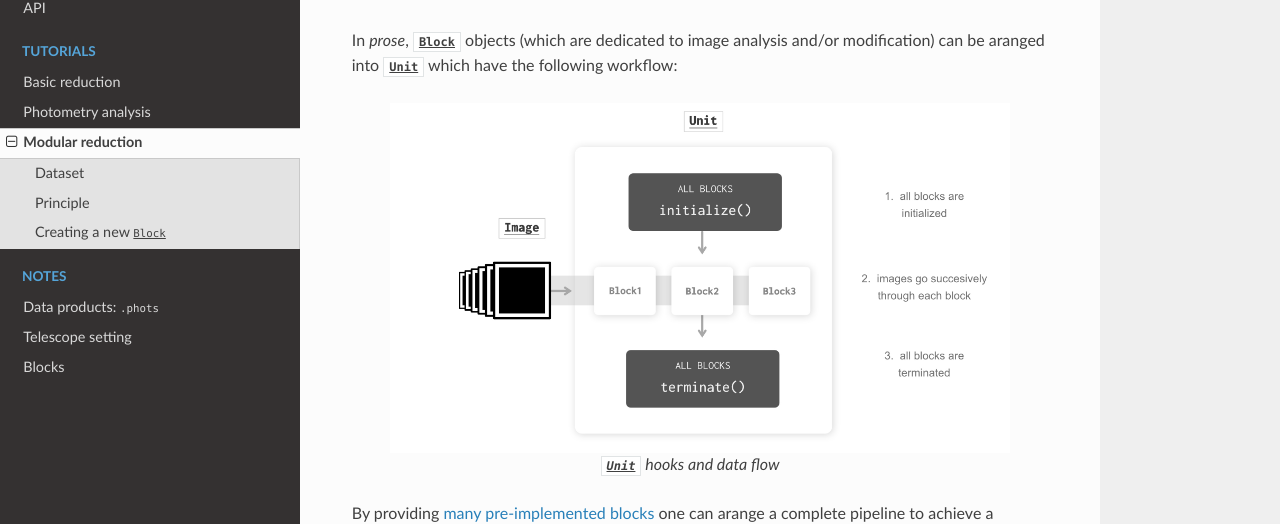
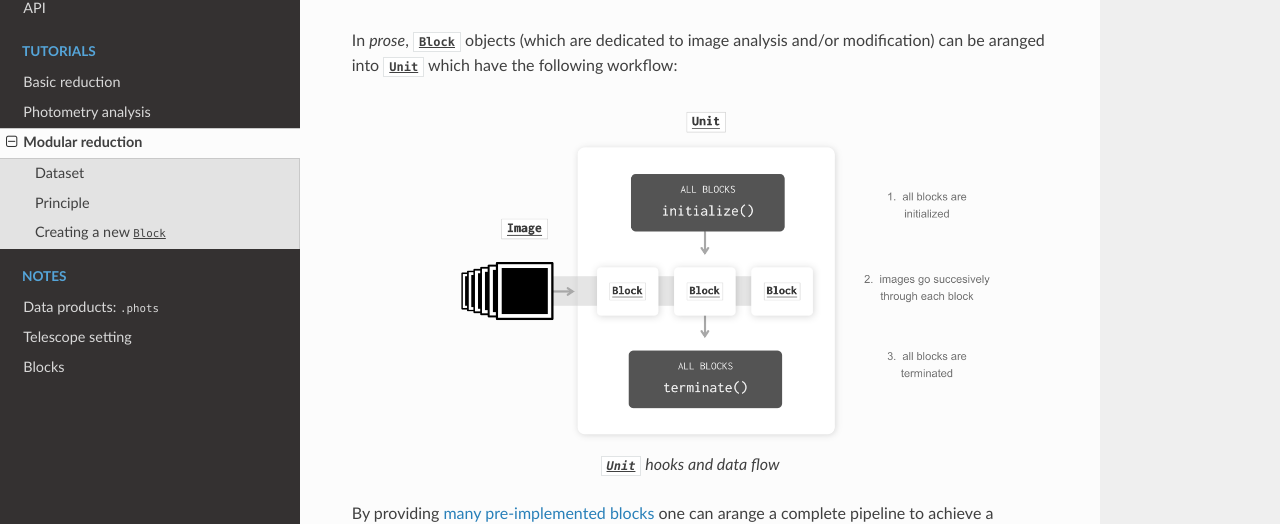
Before and after one commit to lgrcia/prose, a Sphinx documentation site: the page built from docs/source/tutorials/modular-reduction/modular-reduction.rst, in a window 1280 px wide. Shown: the part 232-756 px from the top of the page. Built offline with Sphinx 7.4.7 and the Read the Docs theme 2.0.0, drawn with Linux system fonts in a browser that asks for light colours.

Commit message:
images to png

```diff
--- a/docs/source/tutorials/modular-reduction/modular-reduction.rst
+++ b/docs/source/tutorials/modular-reduction/modular-reduction.rst
@@ -9,7 +9,7 @@ Modular reduction
 
 In |prose|, :py:class:`~prose.Block` objects (which are dedicated to image analysis and/or modification) can be aranged into :py:class:`~prose.Unit` which have the following workflow:
 
-.. figure:: ./unit_structure.jpg
+.. figure:: ./unit_structure.png
    :align: center
    :height: 350
 
```
Also changed, not shown: other parts of docs/source/tutorials/modular-reduction/modular-reduction.rst (+1 -1 lines), docs/source/tutorials/modular-reduction/block_structure.jpg (deleted), docs/source/tutorials/modular-reduction/block_structure.png, docs/source/tutorials/modular-reduction/unit structure.jpg (deleted), docs/source/tutorials/modular-reduction/unit_structure.jpg (deleted), docs/source/tutorials/modular-reduction/unit_structure.png (added).
